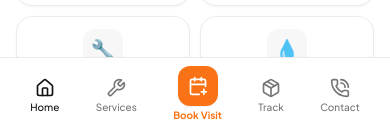
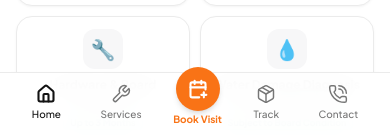
Before and after one commit to mubbumuzzi/CUSTFM, a Next.js app in the folder frontend/: page / in a window 390 px wide. Shown: the part 709-844 px from the top of the page. Built offline with nearby package versions, Linux system fonts and the light colour scheme; no server answers.

Commit message:
fix(ui): elevate floating book-visit action button to eliminate mobile label clipping

```diff
--- a/frontend/src/components/MobileBottomNav.tsx
+++ b/frontend/src/components/MobileBottomNav.tsx
@@ -17,7 +17,7 @@ export default function MobileBottomNav() {
   ];
 
   return (
-    <nav className="md:hidden fixed bottom-0 left-0 right-0 bg-white border-t border-[#EBEBEB] pt-2 pb-3 pb-[max(0.75rem,env(safe-area-inset-bottom))] px-3 flex items-center justify-around z-40 shadow-lg">
+    <nav className="md:hidden fixed bottom-0 left-0 right-0 bg-white/95 backdrop-blur-md border-t border-[#EBEBEB] pt-1.5 pb-2 pb-[max(0.6rem,env(safe-area-inset-bottom))] px-3 flex items-center justify-around z-40 shadow-lg">
       {navItems.map((item) => {
         const active = pathname === item.href;
         const Icon = item.icon;
@@ -27,12 +27,12 @@ export default function MobileBottomNav() {
             <Link
               key={item.href}
               href={item.href}
-              className="flex flex-col items-center gap-0.5"
+              className="flex flex-col items-center justify-center -mt-3 group"
             >
-              <div className="w-10 h-10 rounded-xl bg-[#F97316] text-white flex items-center justify-center shadow-sm transition active:scale-95">
-                <Icon className="w-5 h-5" />
+              <div className="w-11 h-11 rounded-full bg-[#F97316] text-white flex items-center justify-center shadow-md transition active:scale-90 group-hover:bg-[#EA580C]">
+                <Icon className="w-5 h-5 stroke-[2.5]" />
               </div>
-              <span className="text-[10px] font-bold text-[#F97316]">
+              <span className="text-[10px] font-bold text-[#F97316] mt-0.5 leading-tight">
                 {item.name}
               </span>
             </Link>
@@ -43,12 +43,12 @@ export default function MobileBottomNav() {
           <Link
             key={item.href}
             href={item.href}
-            className={`flex flex-col items-center gap-1 transition ${
+            className={`flex flex-col items-center justify-center py-1 px-2 rounded-lg transition active:scale-95 ${
               active ? "text-[#121212] font-bold" : "text-[#767676] hover:text-[#121212]"
             }`}
           >
-            <Icon className="w-5 h-5" />
-            <span className="text-[10px] font-medium leading-none">{item.name}</span>
+            <Icon className={`w-5 h-5 ${active ? "stroke-[2.5] text-[#121212]" : "stroke-[1.75]"}`} />
+            <span className="text-[10px] font-medium mt-1 leading-tight">{item.name}</span>
           </Link>
         );
       })}
```
